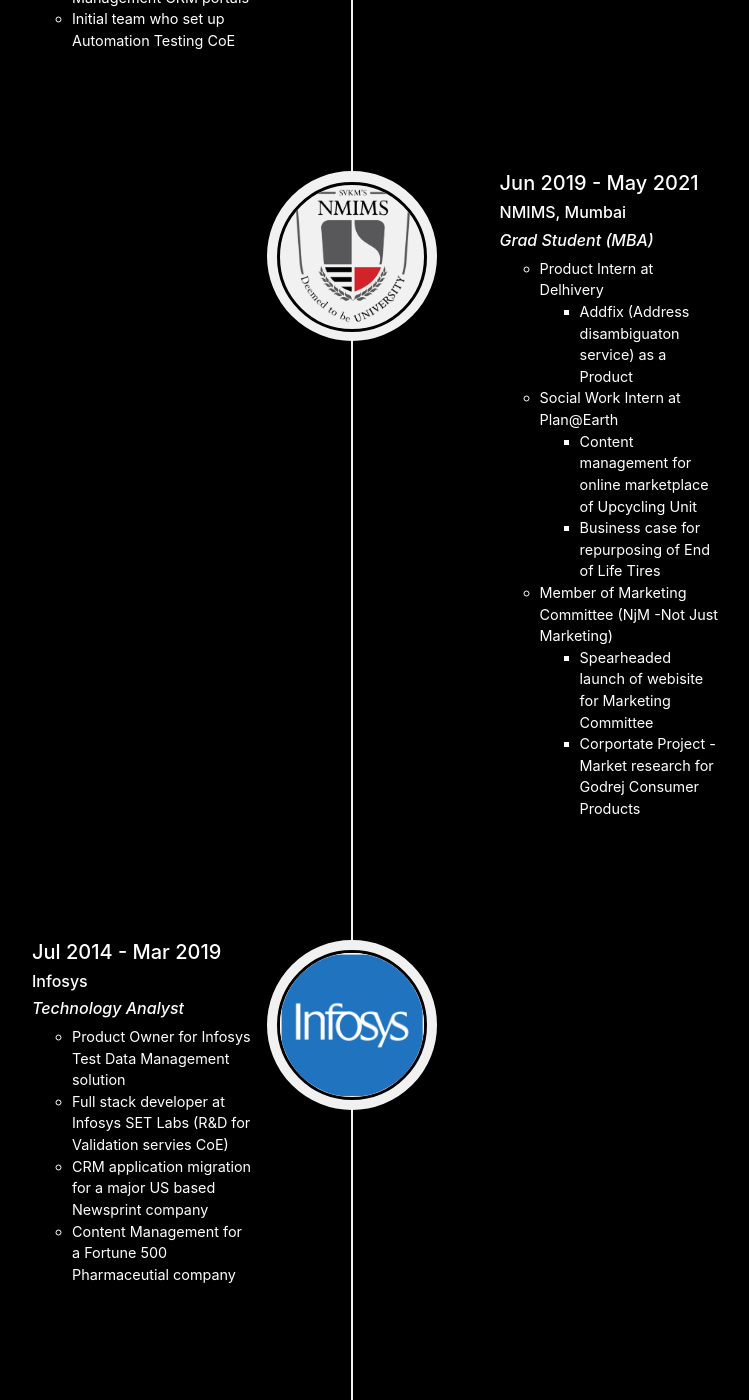
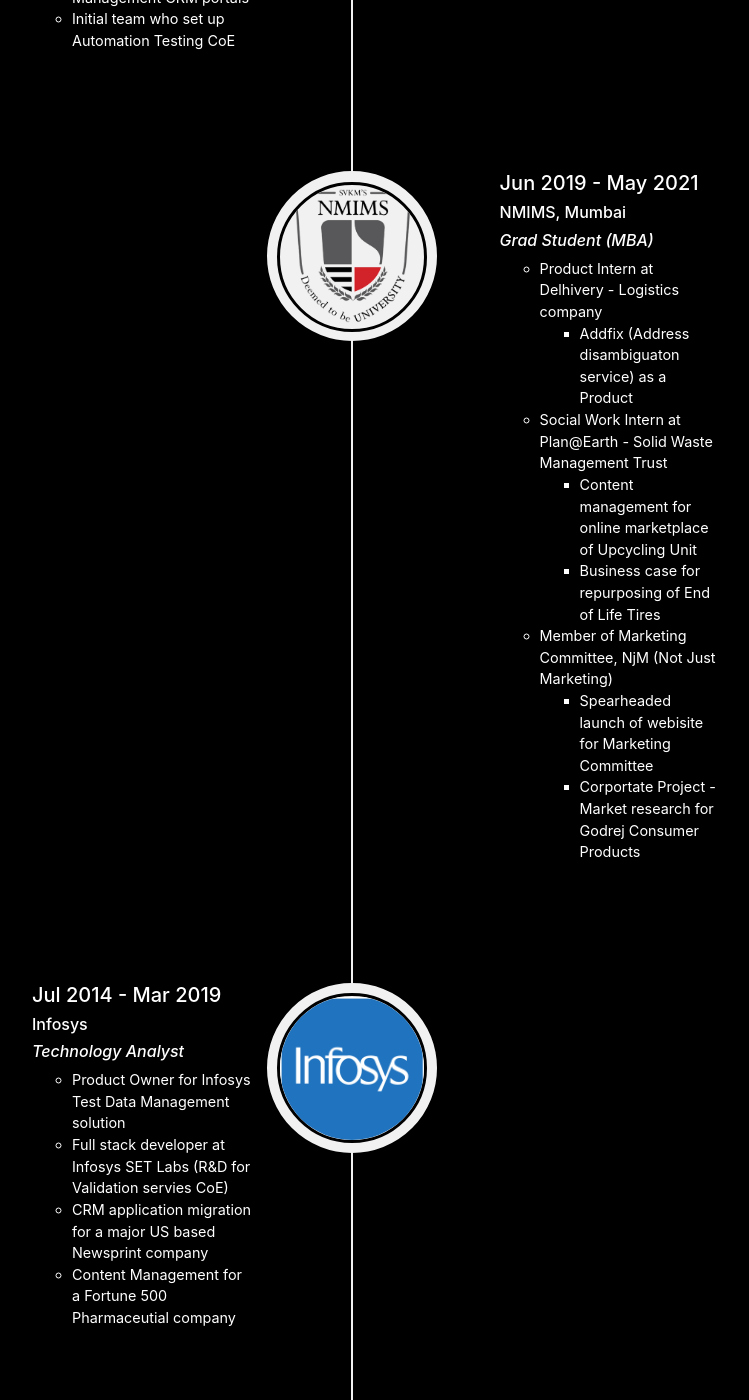
Before and after one commit to reemstk/reemstk.github.io, a Jekyll site: the page built from index.md, in a window 1280 px wide and 1400 px high, scrolled down 1184 px. Shown: the whole window, without its empty margins (288-1037 px from the left). Built offline with Jekyll 4.4.1, drawn with Linux system fonts in a browser that asks for light colours; nearby versions of some CDN libraries; comment, search, counter and statistics services are not loaded; our own code applies the rules of GitHub Pages for plain Markdown files; some of the changed text lies outside the part shown.

Commit message:
Update timeline.yml

```diff
--- a/_data/timeline.yml
+++ b/_data/timeline.yml
@@ -21,16 +21,16 @@
     description: Grad Student (MBA)
     content:
     - data:
-        - Product Intern at Delhivery
+        - Product Intern at Delhivery - Logistics company
       item:
         - Addfix (Address disambiguaton service) as a Product
     - data:
-        - Social Work Intern at Plan@Earth
+        - Social Work Intern at Plan@Earth - Solid Waste Management Trust
       item:
         - Content management for online marketplace of Upcycling Unit
         - Business case for repurposing of End of Life Tires
     - data:
-        - Member of Marketing Committee (NjM -Not Just Marketing)
+        - Member of Marketing Committee, NjM (Not Just Marketing)
       item:
         - Spearheaded launch of webisite for Marketing Committee
         - Corportate Project - Market research for Godrej Consumer Products
@@ -52,14 +52,16 @@
     - data:
         - B.Tech in Electronics and Communication Engineering
     - data:
+        - Intern at BSNL - PSU under DoT, India
+    - data:
+        - Project - Intra prediction of H.264 using MATLAB
+    - data:
+        - Seminar - Stretchable electronics
+    - data:
        - Elective courses
       item:
         - Medical Electronics
         - Digital Image Processing
-    - data:
-        - Project - Intra prediction of H.264 using MATLAB
-    - data:
-        - Seminar - Stretchable electronics
     institute: Mahatma Gandhi University
   - image: /assets/img/icons/rps.png
     date: 2001 - 2010
```
